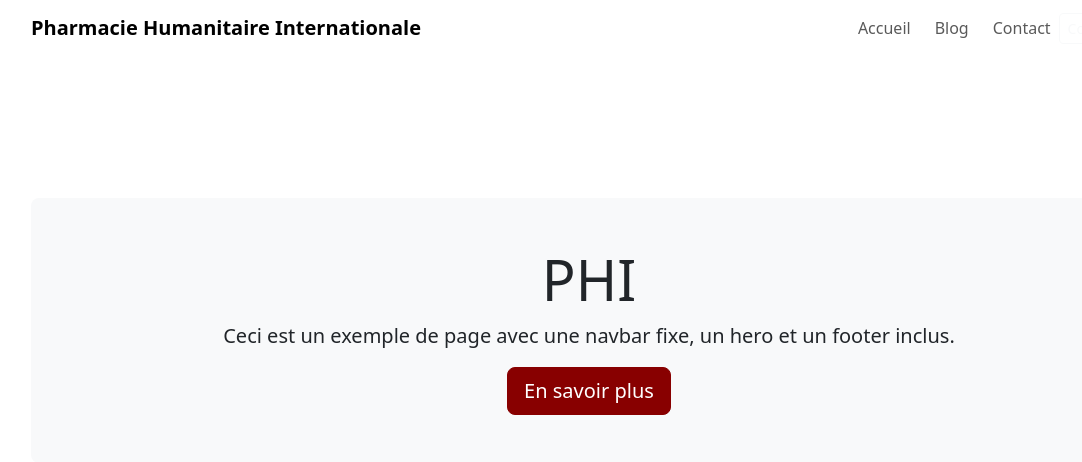
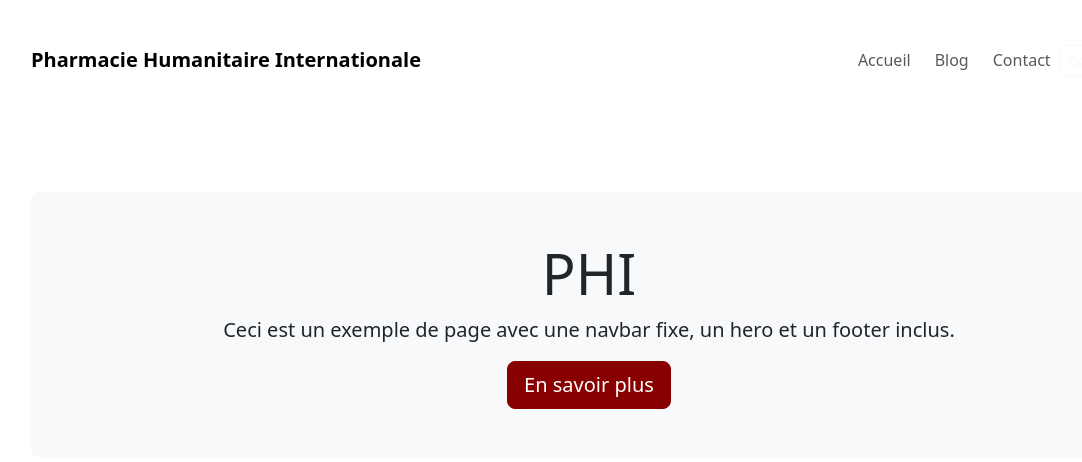
Before and after one commit to Dylanpel/phi, a PHP site: page /mon-projet/ in a window 1280 px wide. Shown: the top 462 px of the page, without its empty margins (51-1133 px from the left). Run offline with PHP 8.4, Linux system fonts and the light colour scheme; data that the repository does not hold is empty; style sheets or scripts are compiled from the project's sources.

Commit message:
feat: navbar style

```diff
--- a/assets/scss/components/_navbar.scss
+++ b/assets/scss/components/_navbar.scss
@@ -0,0 +1,13 @@
+#mainNav {
+  transition: all 0.3s ease;
+  background-color: rgba(#fff, .15);
+  backdrop-filter: blur(8px);
+  margin: 2rem 1rem;
+  border-radius: $border-radius-2xl;
+
+  &.scrolled {
+    background-color: rgba(#fff, .35);
+    backdrop-filter: blur(10px);
+    box-shadow: 0 2px 12px rgba(#000, 0.1);
+  }
+}
--- a/assets/scss/style.scss
+++ b/assets/scss/style.scss
@@ -1,2 +1,4 @@
 @import 'common/variables';
 @import './bootstrap/bootstrap.scss';
+
+@import './components/navbar';
--- a/views/layout.html.twig
+++ b/views/layout.html.twig
@@ -17,8 +17,6 @@
 <body>
   {% include "./_includes/_navbar.html.twig" %}
 
-  <div style="padding-top: 70px;"></div>
-
   <main class="container py-4">
     {% block content %}{% endblock %}
   </main>
```
